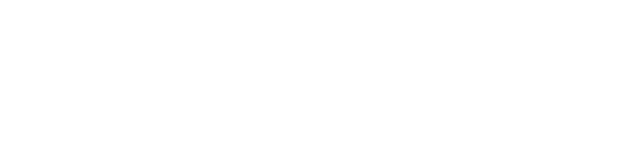
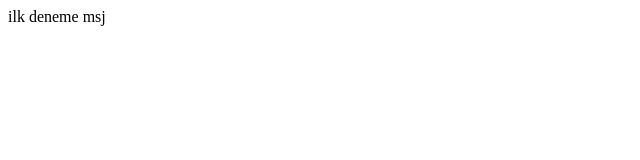
Before and after one commit to HarveyCla/yeni-proje, a plain HTML site: page index.html in a window 1280 px wide. Shown: the whole page, without its empty margins (0-640 px from the left). Drawn offline with Linux system fonts and the light colour scheme.

Commit message:
gol olur

```diff
--- a/index.html
+++ b/index.html
@@ -1 +1,3 @@
-<html></html>
+<html>
+    <body> ilk deneme msj</body>
+</html>
```
